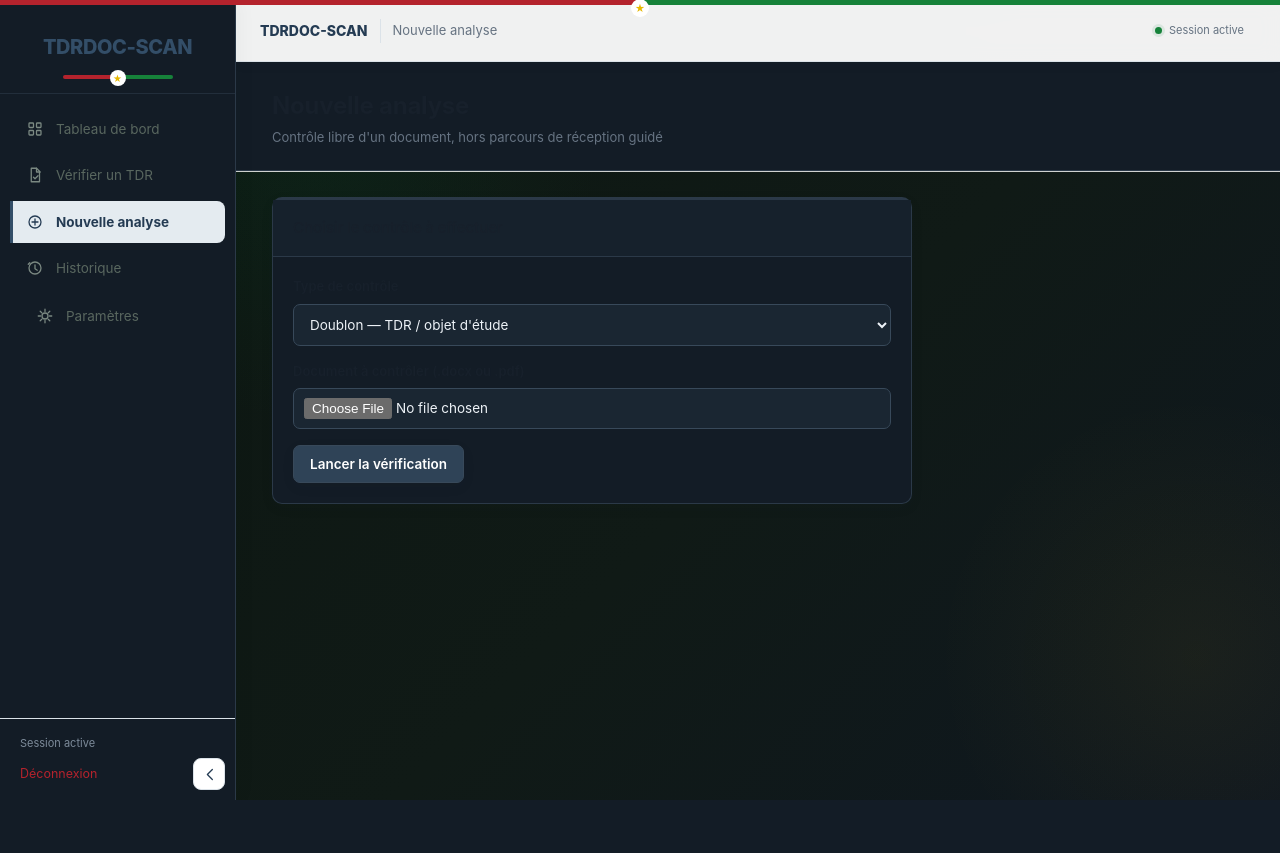
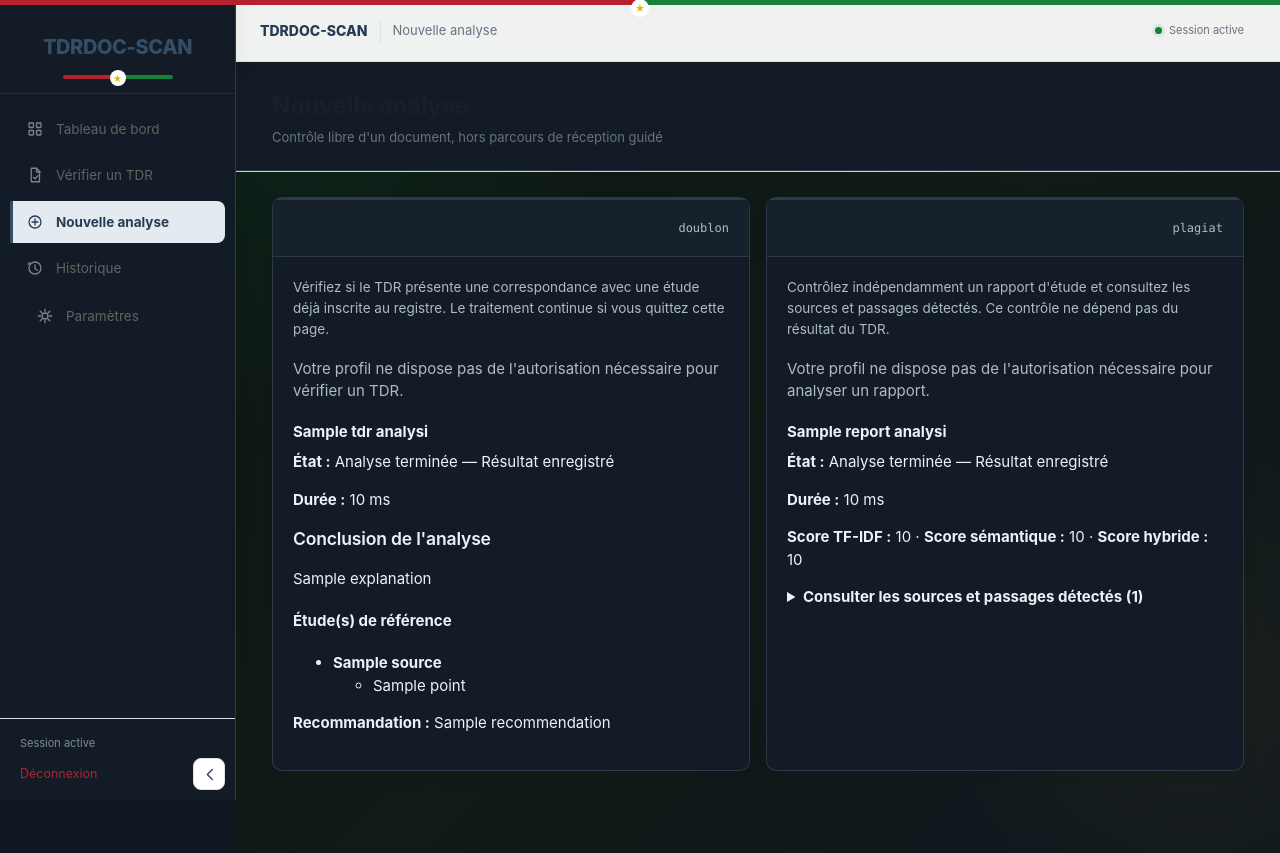
Before and after one commit to ZombreChristian/detecteur_de_plagiat, a Django app: template frontend/templates/analyser.html in a window 1280 px wide. Before the commit the page ends 800 px from the top, so only its background shows below. Run offline with Django 5.2, Linux system fonts and the light colour scheme; the template is opened without the code that fills it: most values are stand-ins (such as "Sample title", 1, 10 or a date in 2020); parts of the project's set-up code (start-up, migrations or seed data) failed here and were passed over.

Commit message:
Afficher les deux analyses persistantes sur Nouvelle analyse

```diff
--- a/frontend/templates/analyser.html
+++ b/frontend/templates/analyser.html
@@ -26,80 +26,122 @@
   <div class="ctxbar"><div><h1>Nouvelle analyse</h1><div class="lede">Contrôle libre d'un document, hors parcours de réception guidé</div></div></div>
   <div class="page-pad">
     {% for message in messages %}<div class="alert">{{ message }}</div>{% endfor %}
-    <section class="panel national-bar-red" id="form-card" style="max-width:640px">
-      <div class="panel-head"><h2>Choisir le contrôle à effectuer</h2></div>
-      <div class="panel-body">
-        <form id="analysis-form" method="post" enctype="multipart/form-data">
-          {% csrf_token %}
-          <div class="field"><label>Type de contrôle</label><select id="analysis-mode" name="mode"><option value="duplicate">Doublon — TDR / objet d'étude</option><option value="plagiarism">Plagiat — rapport d'étude</option></select></div>
-          <div class="field"><label>Document à contrôler (.docx ou .pdf)</label><input id="document-input" type="file" name="document" accept=".docx,.pdf" required></div>
-          {% if request.POST.mode == 'plagiarism' %}<div class="field" id="threshold-field"><label for="threshold">Seuil de similarité avant analyse</label><div style="display:flex;gap:12px;align-items:center"><input id="threshold" type="range" name="threshold" min="1" max="100" step="1" value="55" style="flex:1"><output id="threshold-value">55 %</output></div><small class="muted">Un score égal ou supérieur à ce seuil sera considéré comme SIMILAIRE.</small></div>{% else %}<div class="field" id="threshold-field" hidden><label for="threshold">Seuil de similarité avant analyse</label><div style="display:flex;gap:12px;align-items:center"><input id="threshold" type="range" name="threshold" min="1" max="100" step="1" value="55" style="flex:1"><output id="threshold-value">55 %</output></div><small class="muted">Un score égal ou supérieur à ce seuil sera considéré comme SIMILAIRE.</small></div>{% endif %}
-          <button id="submit-button" class="btn btn-primary" type="submit">Lancer la vérification</button>
-        </form>
-      </div>
-    </section>
-    <section id="loading" class="proc national-bar-green" aria-live="polite" style="max-width:640px">
-      <div class="proc-head"><strong id="loading-title">Analyse en cours</strong><span class="pct" id="loading-percent">0 %</span></div>
-      <div class="proc-track"><span id="progress-bar"></span></div>
-      <div class="proc-steps"><div class="proc-step current"><span class="mark">›</span><span id="loading-text">Lecture du document et préparation du contrôle.</span></div></div>
-    </section>
+    <div class="engines" id="analysis-workflows">
+      <section class="panel national-bar-red">
+        <div class="panel-head"><h2>Vérifier un TDR</h2><span class="muted mono" style="font-size:12px">doublon</span></div>
+        <div class="panel-body">
+          <p class="muted" style="margin:0 0 18px;font-size:13.5px;line-height:1.55">Vérifiez si le TDR présente une correspondance avec une étude déjà inscrite au registre. Le traitement continue si vous quittez cette page.</p>
+          {% if can_verify_tdr %}
+          <form id="tdr-form" method="post" enctype="multipart/form-data">
+            {% csrf_token %}<input type="hidden" name="mode" value="duplicate">
+            <div class="field"><label for="tdr-file">Document TDR (.docx ou .pdf)</label><input id="tdr-file" type="file" name="document" accept=".docx,.pdf" required></div>
+            <button id="tdr-button" class="btn btn-primary" type="submit">Vérifier le TDR</button>
+          </form>
+          {% else %}<p class="muted">Votre profil ne dispose pas de l'autorisation nécessaire pour vérifier un TDR.</p>{% endif %}
+          {% if tdr_analysis %}
+          <div class="task-state" data-status-url="{{ tdr_status_url }}" data-task-status="{{ tdr_analysis.status }}" style="margin-top:18px">
+            <strong>{{ tdr_analysis.document_name }}</strong>
+            {% if tdr_analysis.status == "running" %}
+              <div class="proc show" style="margin-top:12px"><div class="proc-head"><strong>Vérification du TDR en cours</strong><span class="pct task-percent">En cours</span></div><div class="proc-track"><span class="task-fill" style="width:8%"></span></div><div class="proc-steps"><div class="proc-step current"><span class="mark">›</span><span>Recherche des références et analyse contextuelle du TDR.</span></div></div></div>
+            {% elif tdr_analysis.status == "success" %}
+              <p style="margin:8px 0"><strong>État :</strong> Analyse terminée — {{ tdr_analysis.decision|default:"Résultat enregistré" }}</p>
+              <p><strong>Durée :</strong> {% if tdr_analysis.duration_ms %}{{ tdr_analysis.duration_ms|floatformat:0 }} ms{% else %}—{% endif %}</p>
+              {% if tdr_result.rag_analysis %}
+                <h3>{% if tdr_result.rag_analysis.case_id == "CAS_1_CORRESPONDANCE_FORTE" %}Correspondance forte{% elif tdr_result.rag_analysis.case_id == "CAS_2_CORRESPONDANCE_PARTIELLE" %}Correspondance partielle{% elif tdr_result.rag_analysis.case_id == "CAS_4_AUCUNE_ETUDE_PERTINENTE" %}Aucune correspondance{% else %}Conclusion de l'analyse{% endif %}</h3>
+                <p>{{ tdr_result.rag_analysis.explanation }}</p>
+                {% if tdr_result.rag_analysis.matched_references %}<h4>Étude(s) de référence</h4><ul>{% for ref in tdr_result.rag_analysis.matched_references %}<li><strong>{{ ref.source }}</strong>{% if ref.common_points %}<ul>{% for point in ref.common_points %}<li>{{ point }}</li>{% endfor %}</ul>{% endif %}</li>{% endfor %}</ul>{% endif %}
+                {% if tdr_result.rag_analysis.recommendation %}<p><strong>Recommandation :</strong> {{ tdr_result.rag_analysis.recommendation }}</p>{% endif %}
+              {% else %}<p>Le résultat détaillé est enregistré. Décision : {{ tdr_analysis.decision|default:"non renseignée" }}.</p>{% endif %}
+            {% elif tdr_analysis.status == "error" %}
+              <p class="alert" style="margin-top:10px">L'analyse n'a pas abouti : {{ tdr_analysis.error_message }}</p>
+            {% endif %}
+          </div>
+          {% endif %}
+        </div>
+      </section>
+
+      <section class="panel national-bar-green">
+        <div class="panel-head"><h2>Analyser un rapport</h2><span class="muted mono" style="font-size:12px">plagiat</span></div>
+        <div class="panel-body">
+          <p class="muted" style="margin:0 0 18px;font-size:13.5px;line-height:1.55">Contrôlez indépendamment un rapport d'étude et consultez les sources et passages détectés. Ce contrôle ne dépend pas du résultat du TDR.</p>
+          {% if can_analyze_report %}
+          <form id="report-form" method="post" enctype="multipart/form-data">
+            {% csrf_token %}<input type="hidden" name="mode" value="plagiarism">
+            <div class="field"><label for="report-file">Rapport d'étude (.docx ou .pdf)</label><input id="report-file" type="file" name="document" accept=".docx,.pdf" required></div>
+            <div class="field"><label for="report-threshold">Seuil de similarité avant analyse</label><div style="display:flex;gap:12px;align-items:center"><input id="report-threshold" type="range" name="threshold" min="1" max="100" value="55" style="flex:1"><output id="report-threshold-value">55 %</output></div><small class="muted">Ce paramètre concerne uniquement le contrôle de plagiat du rapport.</small></div>
+            <button id="report-button" class="btn btn-primary" type="submit">Analyser le rapport</button>
+          </form>
+          {% else %}<p class="muted">Votre profil ne dispose pas de l'autorisation nécessaire pour analyser un rapport.</p>{% endif %}
+          {% if report_analysis %}
+          <div class="task-state" data-status-url="{{ report_status_url }}" data-task-status="{{ report_analysis.status }}" style="margin-top:18px">
+            <strong>{{ report_analysis.document_name }}</strong>
+            {% if report_analysis.status == "running" %}
+              <div class="proc show" style="margin-top:12px"><div class="proc-head"><strong>Analyse du rapport en cours</strong><span class="pct task-percent">En cours</span></div><div class="proc-track"><span class="task-fill" style="width:8%"></span></div><div class="proc-steps"><div class="proc-step current"><span class="mark">›</span><span>Extraction, recherche des recouvrements et analyse des passages.</span></div></div></div>
+            {% elif report_analysis.status == "success" %}
+              <p style="margin:8px 0"><strong>État :</strong> Analyse terminée — {{ report_analysis.decision|default:"Résultat enregistré" }}</p>
+              <p><strong>Durée :</strong> {% if report_analysis.duration_ms %}{{ report_analysis.duration_ms|floatformat:0 }} ms{% else %}—{% endif %}</p>
+              <p><strong>Score TF-IDF :</strong> {{ report_analysis.tfidf_score|default:"—" }} · <strong>Score sémantique :</strong> {{ report_analysis.semantic_score|default:"—" }} · <strong>Score hybride :</strong> {{ report_analysis.hybrid_score|default:"—" }}</p>
+              {% if report_result.sources %}
+                <details style="margin-top:12px"><summary><strong>Consulter les sources et passages détectés ({{ report_result.sources|length }})</strong></summary>
+                {% for source in report_result.sources|slice:":5" %}
+                  <div style="padding:10px 0;border-bottom:1px solid var(--line,#ddd)"><strong>{{ source.source }}</strong>
+                    <p class="muted" style="margin:4px 0">Similarité : {{ source.hybrid_score|default:"—" }} · Verdict : {{ source.contextual_verdict|default:"À examiner" }}</p>
+                    {% for group in source.evidence_groups %}{% for match in group.matches|slice:":3" %}
+                      <p style="margin:6px 0"><strong>Passage du rapport :</strong> {{ match.candidate_passage }}</p>
+                      <p class="muted" style="margin:6px 0"><strong>Passage source :</strong> {{ match.source_passage }}</p>
+                    {% endfor %}{% endfor %}
+                  </div>
+                {% endfor %}
+                </details>
+              {% endif %}
+            {% elif report_analysis.status == "error" %}
+              <p class="alert" style="margin-top:10px">L'analyse n'a pas abouti : {{ report_analysis.error_message }}</p>
+            {% endif %}
+          </div>
+          {% endif %}
+        </div>
+      </section>
+    </div>
   </div>
 </main>
 </div>
 <script>
-const form=document.getElementById('analysis-form');
-const loading=document.getElementById('loading');
-const button=document.getElementById('submit-button');
-const input=document.getElementById('document-input');
-const mode=document.getElementById('analysis-mode');
-const thresholdField=document.getElementById('threshold-field');
-const threshold=document.getElementById('threshold');
-const thresholdValue=document.getElementById('threshold-value');
-function updateThreshold(){
-  const isDuplicate=mode.value==='duplicate';
-  thresholdField.hidden=isDuplicate;
-  threshold.disabled=isDuplicate;
-  threshold.required=!isDuplicate;
-  if(!isDuplicate) thresholdValue.textContent=threshold.value+' %';
+const threshold=document.getElementById('report-threshold');
+const thresholdValue=document.getElementById('report-threshold-value');
+if(threshold)threshold.addEventListener('input',()=>thresholdValue.textContent=threshold.value+' %');
+
+function attachPersistentForm(formId,fileId,buttonId){
+  const form=document.getElementById(formId),file=document.getElementById(fileId),button=document.getElementById(buttonId);
+  if(!form||!file||!button)return;
+  form.addEventListener('submit',async event=>{
+    if(!file.files.length)return;
+    event.preventDefault();
+    button.disabled=true;
+    const original=button.textContent;
+    button.textContent='Lancement…';
+    try{
+      const response=await fetch(window.location.href,{method:'POST',body:new FormData(form),headers:{'X-Requested-With':'XMLHttpRequest'}});
+      const payload=await response.json();
+      if(!response.ok)throw new Error(payload.error||'Impossible de lancer le traitement.');
+      window.location.reload();
+    }catch(error){alert(error.message||'Une erreur est survenue.');button.disabled=false;button.textContent=original;}
+  });
 }
-mode.addEventListener('change',updateThreshold);
-updateThreshold();
-threshold.addEventListener('input',()=>thresholdValue.textContent=threshold.value+' %');
-const bar=document.getElementById('progress-bar');
-const percent=document.getElementById('loading-percent');
-const text=document.getElementById('loading-text');
-const title=document.getElementById('loading-title');
-form.addEventListener('submit',function(){
-  if(!input.files.length)return;
-  const isDuplicate=mode.value==='duplicate';
-  title.textContent=isDuplicate?'Vérification du TDR en cours':'Contrôle du rapport en cours';
-  const stages=isDuplicate?[
-    'Réception et extraction du TDR.',
-    'Chargement des TDR et rapports de référence.',
-    'Recherche lexicale et sémantique des documents proches.',
-    'Sélection des références les plus pertinentes.',
-    'Analyse du contenu par Qwen3.6-35B via le serveur distant.',
-    'Évaluation des objectifs, méthodes, zones et livrables.',
-    'Préparation du verdict et des justifications.',
-    'Enregistrement du résultat et des références consultables.'
-  ]:[
-    'Lecture du rapport et extraction du contenu.',
-    'Recherche de recouvrements textuels.',
-    'Analyse sémantique et recherche de paraphrases.',
-    'Calcul du score et identification des passages proches.'
-  ];
-  loading.classList.add('visible');
-  button.disabled=true;
-  button.textContent='Traitement en cours…';
-  // Ne surtout pas désactiver input : un input file disabled est exclu du multipart POST.
-  let p=0;let stage=0;
-  const timer=setInterval(function(){
-    p=Math.min(p+(stage<2?4:2),94);
-    bar.style.width=p+'%';percent.textContent=p+' %';
-    const next=Math.min(Math.floor(p/12.5),7);
-    if(next!==stage){stage=next;text.textContent=stages[stage];}
-  },450);
-  window.addEventListener('pagehide',()=>clearInterval(timer),{once:true});
+attachPersistentForm('tdr-form','tdr-file','tdr-button');
+attachPersistentForm('report-form','report-file','report-button');
+
+document.querySelectorAll('.task-state[data-task-status="running"]').forEach(task=>{
+  const url=task.dataset.statusUrl,fill=task.querySelector('.task-fill'),percent=task.querySelector('.task-percent');
+  let progress=8;
+  const animation=setInterval(()=>{progress=Math.min(progress+2,92);if(fill)fill.style.width=progress+'%';if(percent)percent.textContent=progress+' %';},900);
+  const poll=setInterval(async()=>{
+    try{
+      const response=await fetch(url,{headers:{'X-Requested-With':'XMLHttpRequest'}});
+      if(!response.ok)return;
+      const data=await response.json();
+      if(data.status==='success'||data.status==='error'){clearInterval(animation);clearInterval(poll);window.location.reload();}
+    }catch(error){/* Le prochain cycle réessaie. */}
+  },3000);
 });
 </script>
 </body></html>
```
